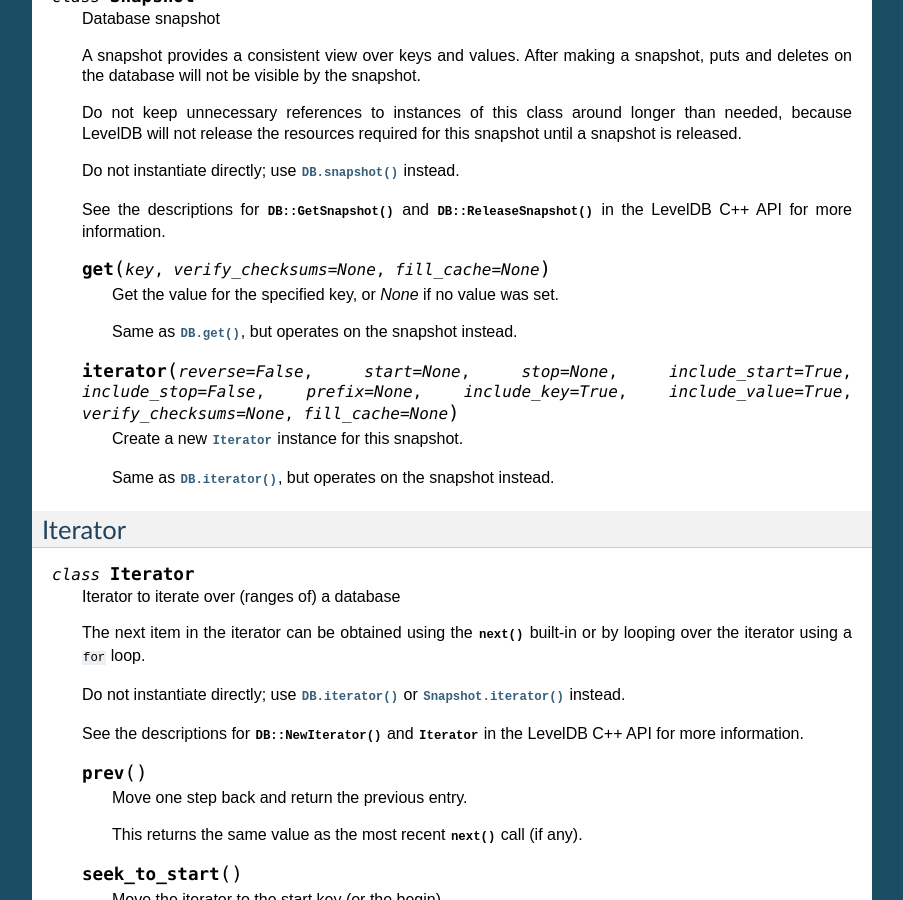
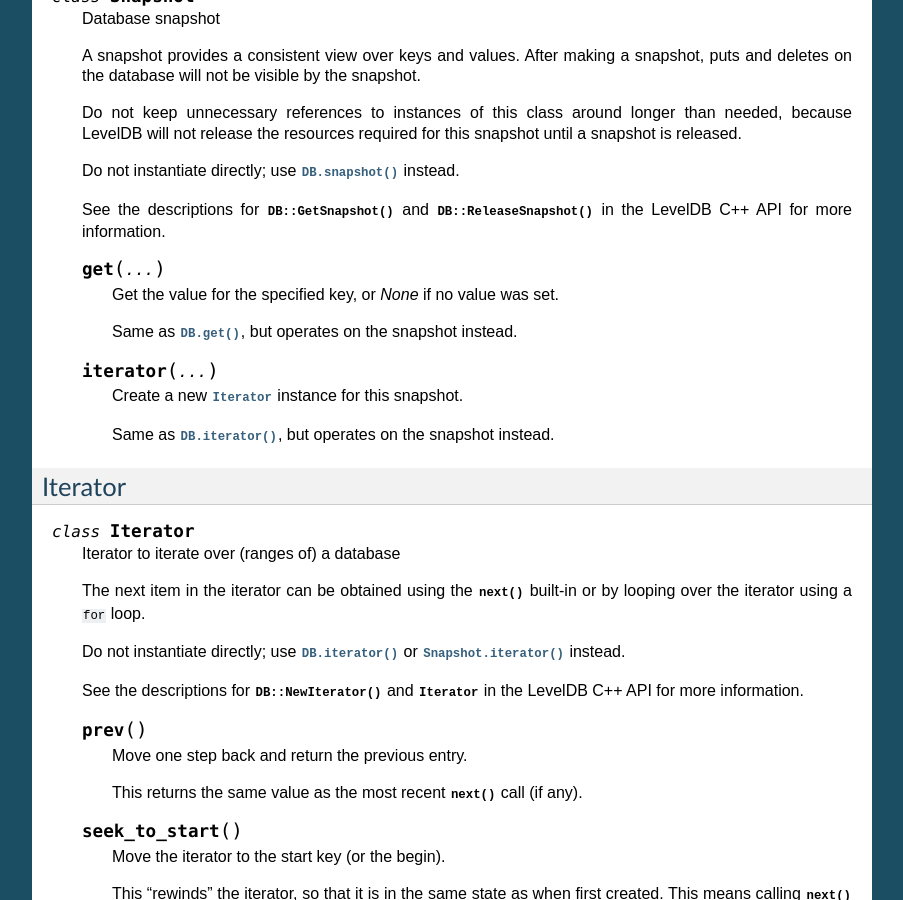
Before and after one commit to wbolster/plyvel, a Sphinx documentation site: the page built from doc/api.rst, in a window 1280 px wide and 900 px high, scrolled down 5251 px. Shown: the whole window, without its empty margins (198-1101 px from the left). Built offline with Sphinx 7.4.7, drawn with Linux system fonts in a browser that asks for light colours.

```diff
--- a/doc/api.rst
+++ b/doc/api.rst
@@ -342,14 +342,14 @@ Snapshot
    :cpp:func:`DB::ReleaseSnapshot` in the LevelDB C++ API for more information.
 
 
-   .. py:method:: get(key, verify_checksums=None, fill_cache=None)
+   .. py:method:: get(...)
 
       Get the value for the specified key, or `None` if no value was set.
 
       Same as :py:meth:`DB.get`, but operates on the snapshot instead.
 
 
-   .. py:method:: iterator(reverse=False, start=None, stop=None, include_start=True, include_stop=False, prefix=None, include_key=True, include_value=True, verify_checksums=None, fill_cache=None)
+   .. py:method:: iterator(...)
 
       Create a new :py:class:`Iterator` instance for this snapshot.
 
```
